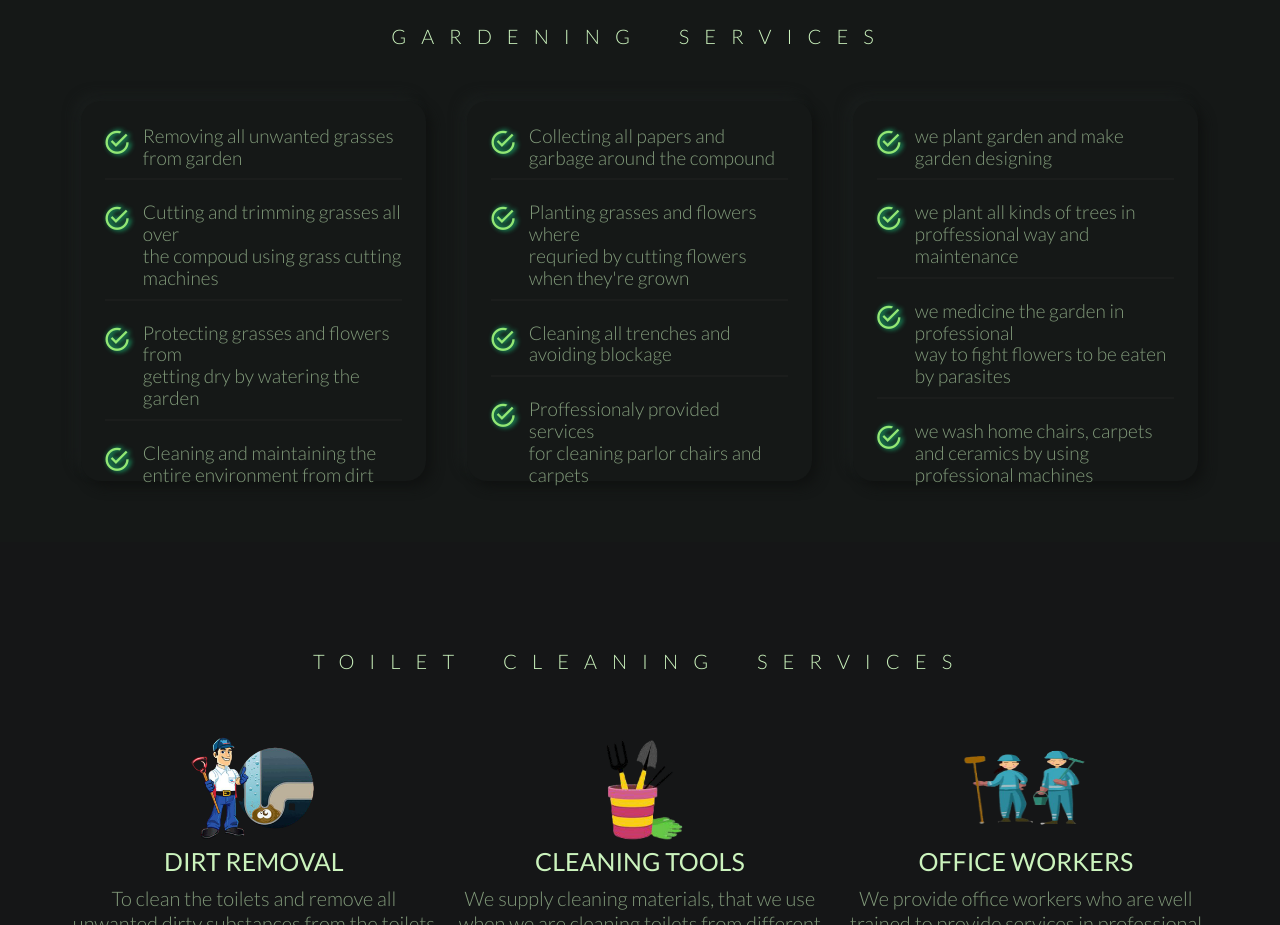
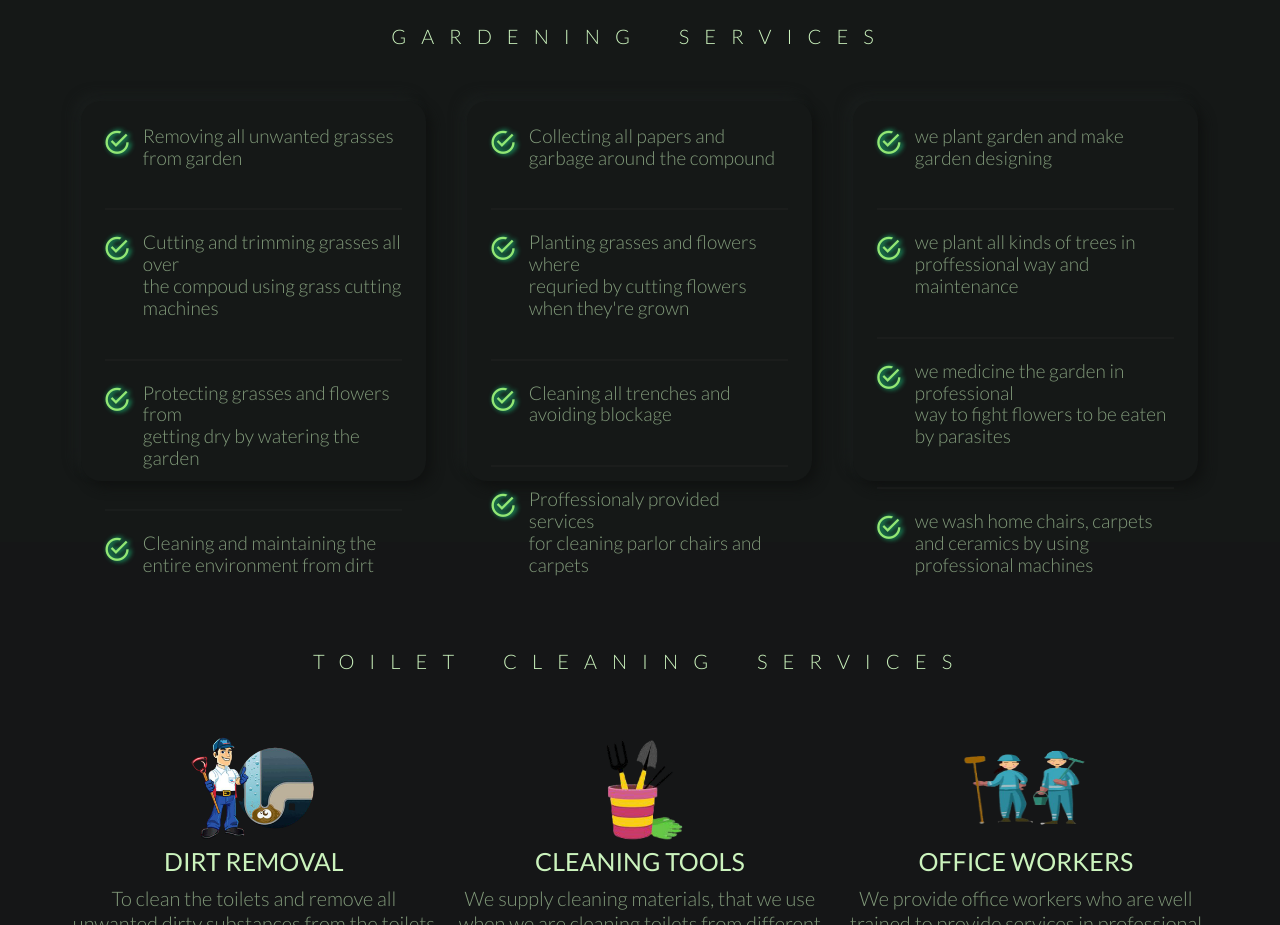
Before and after one commit to ngabonzizaguy/CCS, a website: page dist/index.html in a window 1280 px wide. Shown: the part 892-1817 px from the top of the page. Drawn offline with nearby package versions, Linux system fonts and the light colour scheme.

Commit message:
modified

```diff
--- a/dist/index.html
+++ b/dist/index.html
@@ -257,25 +257,25 @@
                 <ul class="services-list">
                 <li>
                   <i class="ion-md-checkmark-circle-outline  icon-tick"></i
-                  ><p>Removing all unwanted grasses from garden</p>
+                  ><p style="padding-bottom: 1.5rem;">Removing all unwanted grasses from garden</p>
                 </li>
                 <li>
                   <i class="ion-md-checkmark-circle-outline  icon-tick"></i
-                  ><p
+                  ><p style="padding-bottom: 1.5rem;"
                     >Cutting and trimming grasses all over <br> the compoud using
                     grass cutting machines</p
                   >
                 </li>
                 <li>
                   <i class="ion-md-checkmark-circle-outline  icon-tick"></i
-                  ><p
+                  ><p style="padding-bottom: 1.5rem;"
                     >Protecting grasses and flowers from <br>getting dry by watering
                     the garden</p
                   >
                 </li>
                 <li>
                   <i class="ion-md-checkmark-circle-outline  icon-tick"></i
-                  ><p
+                  ><p style="padding-bottom: 1.5rem;"
                     >Cleaning and maintaining the entire environment from
                     dirt</p
                   >
@@ -289,24 +289,24 @@
                 <ul class="services-list">
                 <li>
                   <i class="ion-md-checkmark-circle-outline  icon-tick"></i
-                  ><p
+                  ><p style="padding-bottom: 1.5rem;"
                     >Collecting all papers and garbage around the compound</p
                   >
                 </li>
                 <li>
                   <i class="ion-md-checkmark-circle-outline  icon-tick"></i
-                  ><p
+                  ><p style="padding-bottom: 1.5rem;"
                     >Planting grasses and flowers where<br> requried by cutting
                     flowers when they're grown</p
                   >
                 </li>
                 <li>
                   <i class="ion-md-checkmark-circle-outline  icon-tick"></i
-                  ><p>Cleaning all trenches and avoiding blockage</p>
+                  ><p style="padding-bottom: 1.5rem;">Cleaning all trenches and avoiding blockage</p>
                 </li>
                 <li>
                   <i class="ion-md-checkmark-circle-outline  icon-tick"></i
-                  ><p
+                  ><p style="padding-bottom: 1.5rem;"
                     >Proffessionaly provided services<br> for cleaning parlor chairs
                     and carpets</p
                   >
@@ -320,25 +320,25 @@
                 <ul class="services-list">
                   <li>
                     <i class="ion-md-checkmark-circle-outline  icon-tick"></i
-                    ><p>we plant garden and make garden designing</p>
+                    ><p style="padding-bottom: 1.5rem;">we plant garden and make garden designing</p>
                   </li>
                   <li>
                     <i class="ion-md-checkmark-circle-outline  icon-tick"></i
-                    ><p
+                    ><p style="padding-bottom: 1.5rem;"
                       >we plant all kinds of trees in<br> proffessional way and
                       maintenance</p
                     >
                   </li>
                   <li>
                     <i class="ion-md-checkmark-circle-outline  icon-tick"></i
-                    ><p
+                    ><p style="padding-bottom: 1.5rem;"
                       >we medicine the garden in professional<br> way to fight flowers
                       to be eaten by parasites</p
                     >
                   </li>
                   <li>
                     <i class="ion-md-checkmark-circle-outline  icon-tick"></i
-                    ><p
+                    ><p style="padding-bottom: 1.5rem;"
                       >we wash home chairs, carpets<br> and ceramics by using
                       professional machines</p
                     >
```
